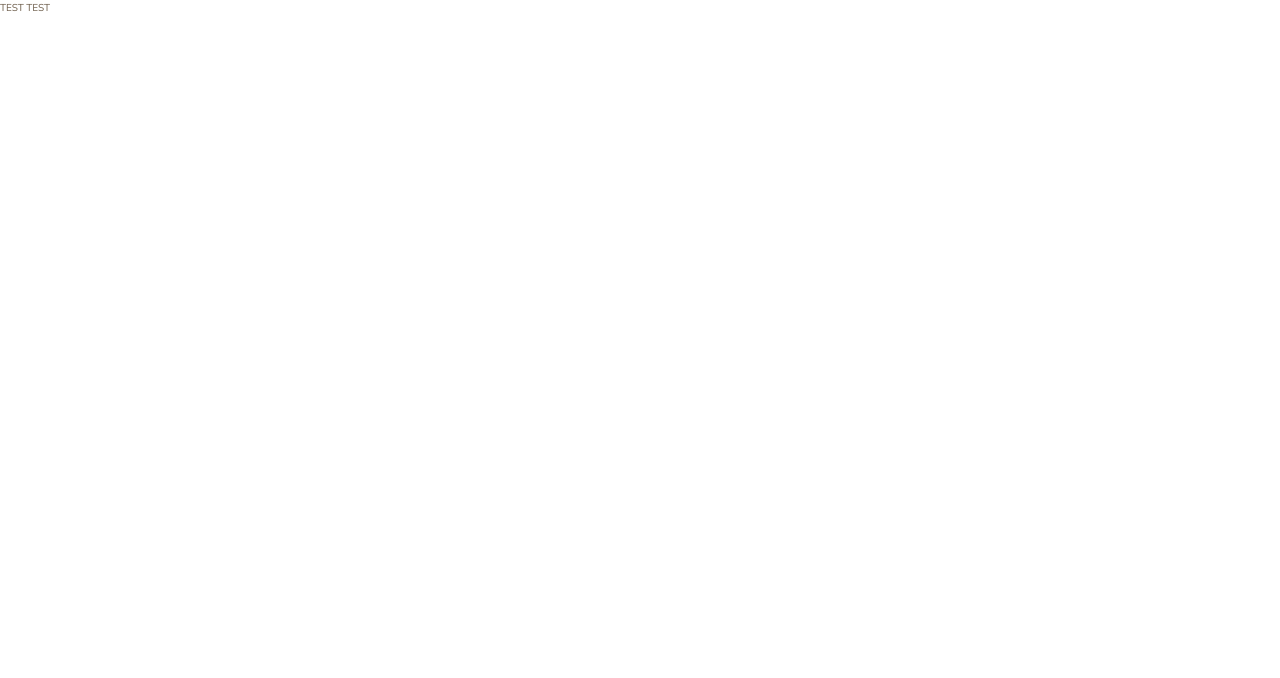
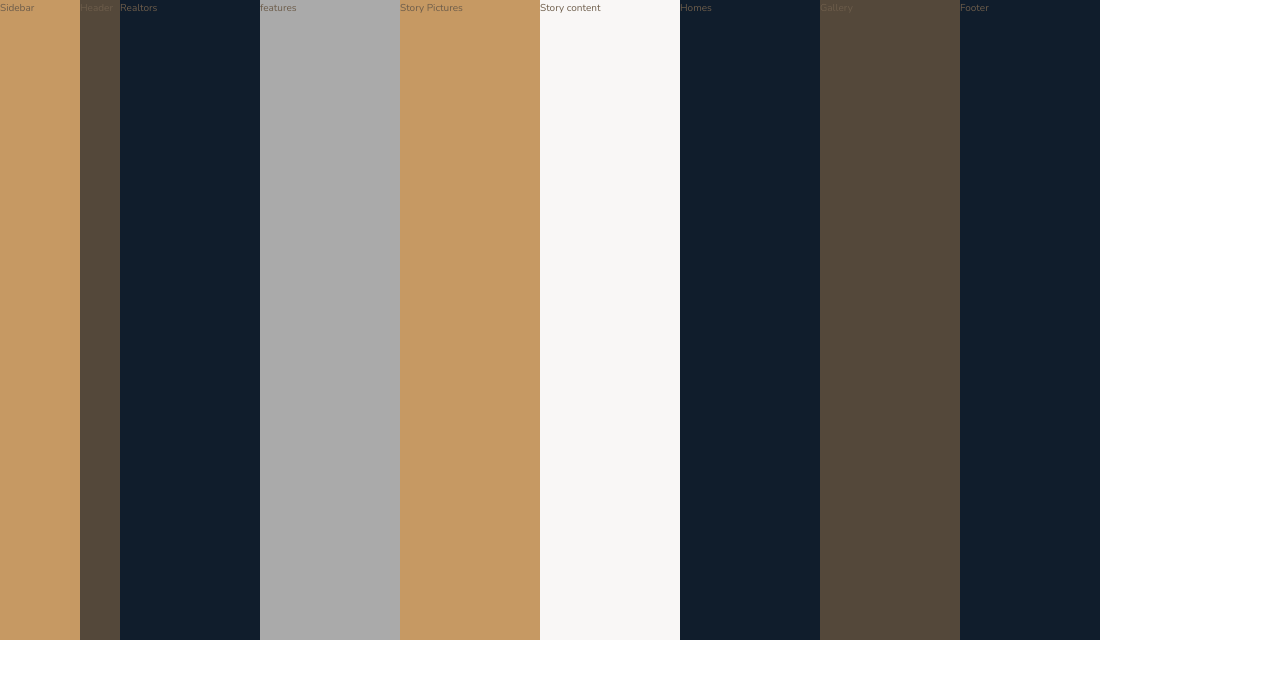
Before and after one commit to Liufat/udemy-nexter, a website: page index.html in a window 1280 px wide. Drawn offline with nearby package versions, Linux system fonts and the light colour scheme.

Commit message:
[新增]基本layout

```diff
--- a/index.html
+++ b/index.html
@@ -15,6 +15,22 @@
     <title>nexter &mdash; your home, your freedom</title>
   </head>
   <body class="container">
-    TEST TEST
+    <div class="sidebar">Sidebar</div>
+
+    <header class="header">Header</header>
+
+    <div class="realtors">Realtors</div>
+
+    <section class="features">features</section>
+
+    <div class="story__pictures">Story Pictures</div>
+
+    <div class="story__content">Story content</div>
+
+    <section class="homes">Homes</section>
+
+    <section class="gallery">Gallery</section>
+
+    <footer class="footer">Footer</footer>
   </body>
 </html>
--- a/sass/_base.scss
+++ b/sass/_base.scss
@@ -33,3 +33,15 @@ body {
   font-weight: 300;
   line-height: 1.6rem;
 }
+
+.container {
+  display: grid;
+  grid-template-rows: 80vh min-content 40vw repeat(3, min-content);
+  grid-template-columns:
+    [sidebar-start] 8rem [sidebar-end full-start]1fr [center-start] repeat(
+      8,
+      [col-start]minmax(min-content, 14rem) [col-end]
+    )
+    [center-end]
+    1fr[full-end]; // 1140px / 8 = 140px = 14rem
+}
--- a/sass/_features.scss
+++ b/sass/_features.scss
@@ -0,0 +1,3 @@
+.features {
+  background-color: $color-grey-light-2;
+}
--- a/sass/_footer.scss
+++ b/sass/_footer.scss
@@ -0,0 +1,3 @@
+.footer{
+    background-color: $color-secondary;
+}
--- a/sass/_gallery.scss
+++ b/sass/_gallery.scss
@@ -0,0 +1,3 @@
+.gallery {
+  background-color: $color-grey-dark-1;
+}
--- a/sass/_header.scss
+++ b/sass/_header.scss
@@ -0,0 +1,3 @@
+.header {
+  background-color: $color-grey-dark-1;
+}
--- a/sass/_homes.scss
+++ b/sass/_homes.scss
@@ -0,0 +1,3 @@
+.homes {
+  background-color: $color-secondary;
+}
--- a/sass/_realtors.scss
+++ b/sass/_realtors.scss
@@ -0,0 +1,3 @@
+.realtors {
+  background-color: $color-secondary;
+}
--- a/sass/_sidebar.scss
+++ b/sass/_sidebar.scss
@@ -0,0 +1,3 @@
+.sidebar {
+  background-color: $color-primary;
+}
--- a/sass/_story.scss
+++ b/sass/_story.scss
@@ -0,0 +1,9 @@
+.story {
+  &__pictures {
+    background-color: $color-primary;
+  }
+
+  &__content{
+    background-color: $color-grey-light-1;
+  }
+}
```
Also changed, not shown: css/style.css.
